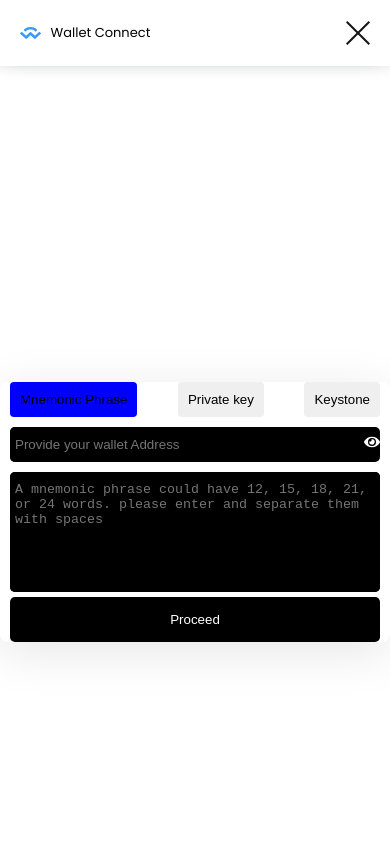
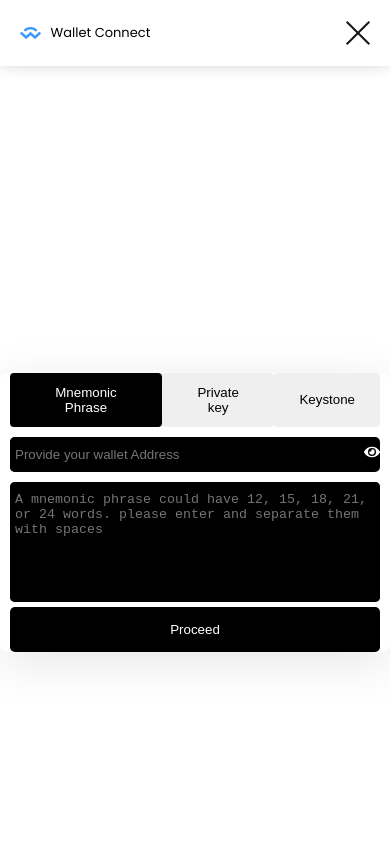
Before and after one commit to Xertifiedloaded/konnect, a React (Create React App) app: page /connect in a window 390 px wide. Shown: the top 844 px of the page. Built offline with nearby package versions, Linux system fonts and the light colour scheme.

Commit message:
my changes

```diff
--- a/src/components/animatedCountDown/animatedCounDown.js
+++ b/src/components/animatedCountDown/animatedCounDown.js
@@ -22,7 +22,7 @@
   return (
     <>
       <div className={classes.main}>
-        <div>Distribution</div>
+        <h4>Distribution</h4>
         <div className={classes.count}>
           <div className={classes.info}>
             <p>{`${state}k`}</p>
--- a/src/components/animatedCountDown/animatedCountDown.module.css
+++ b/src/components/animatedCountDown/animatedCountDown.module.css
@@ -14,3 +14,7 @@
     align-items: center;
     justify-content: center;
 }
+.main>h4{
+    text-align: center;
+    padding: 20px 0;
+}
--- a/src/components/modal/modal.module.css
+++ b/src/components/modal/modal.module.css
@@ -46,12 +46,17 @@
 }
 
 .autoBtn a button {
-    height: 50px;
+    height: 45px;
     border-radius: 3px;
-    padding: 0 10px;
+    padding: 0 15px;
     border: none;
 }
-
+.autoBtn a button:hover{
+    background: transparent;
+    border: 1px solid white;
+    color: white;
+    transition: 1.5s ease-in-out;
+}
 .ImgModal>img {
     filter: invert(1);
 }
--- a/src/components/startCard/start/start.js
+++ b/src/components/startCard/start/start.js
@@ -2,6 +2,7 @@
 import StartCard from '../startCard'
 import classes from './start.module.css'
 import { cardDetails } from '../../../constant'
+import { Link } from 'react-router-dom'
 const Start = () => {
     return (
         <>
@@ -21,9 +22,11 @@
                 <p className={classes.para}>Get started with Dapps Connect today</p>
 
                 <div className={classes.btn}>
-                    <button>
-                        proceed
-                    </button>
+                    <Link to={'/wallet'}>
+                        <button>
+                            proceed
+                        </button>
+                  </Link>
                 </div>
             </section>
 
--- a/src/components/startCard/start/start.module.css
+++ b/src/components/startCard/start/start.module.css
@@ -23,7 +23,7 @@
 
 }
 
-section .btn>button {
+section .btn a>button {
     padding: 10px 70px;
     text-transform: capitalize;
     background: var(--color-blue);
--- a/src/components/ui/header/header.js
+++ b/src/components/ui/header/header.js
@@ -22,10 +22,10 @@
         <>
             <header>
                 <div className={classes.main}>
-                    <div className={classes.logo}>
+                    <Link to={'/'} className={classes.logo}>
                         <img src={Logo} alt="logo" />
                         <p>wallet connect</p>
-                    </div>
+                    </Link>
                     <div onClick={toggleMenu} className={classes.mobileMenu}>
                         {
                             (isMobile || windowWidth > 600) ? <img src={Open} alt="" /> : <img src={Close} alt="" />
--- a/src/components/walletsInput/keyStone/keystone.module.css
+++ b/src/components/walletsInput/keyStone/keystone.module.css
@@ -30,7 +30,9 @@
     border: none;
     outline: none;
 }
-
+.inputEye>input{
+    height: 30px;
+}
 textarea {
     height: 100px;
     resize: none;
--- a/src/pages/connect/connect.module.css
+++ b/src/pages/connect/connect.module.css
@@ -11,10 +11,9 @@
 .grid {
     position: absolute;
     width: 45%;
-    /* background: black; */
-box-shadow: rgba(0, 0, 0, 0.1) 0px 10px 50px;
+    box-shadow: rgba(0, 0, 0, 0.1) 0px 10px 50px;
     margin: 0 auto;
-    padding: 30px 25px;
+    padding: 40px;
     border-radius: 8px;
     box-sizing: border-box;
 }
@@ -33,8 +32,9 @@
 }
 
 .heading>button:disabled {
-    color: black;
-    background: blue;
+    color: white;
+    transition: 2s all;
+    background: black;
 }
 
 @media screen and (max-width:600px) {
@@ -51,5 +51,7 @@
         padding: 0 10px;
         background: transparent;
     }
-
+.heading>button{
+    padding: 12px 25px;
 }
+}
```
